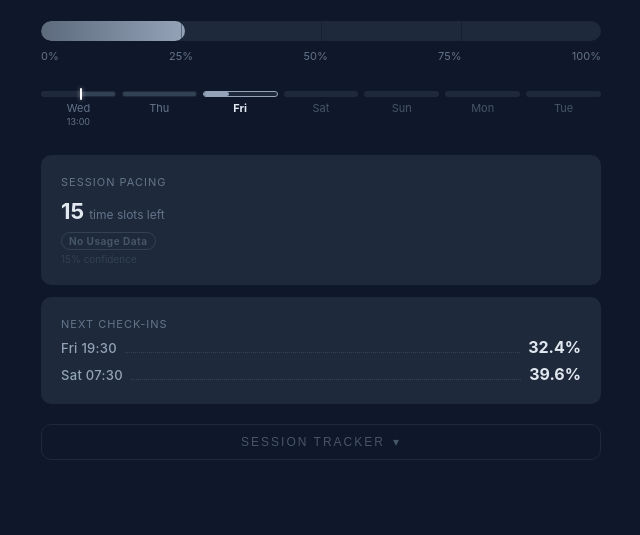
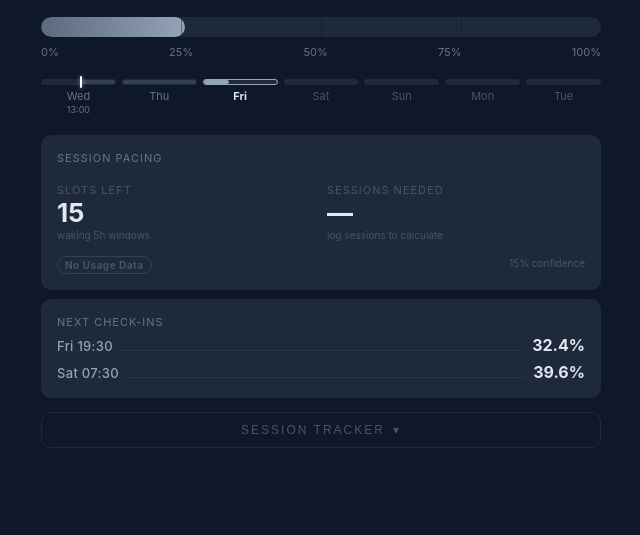
Before and after one commit to zstoimenov/claude-usage-tracker, a plain HTML site: page index.html in a window 1280 px wide. Shown: the part 265-800 px from the top of the page, without its empty margins (319-959 px from the left). Drawn offline with Linux system fonts and the light colour scheme.

Commit message:
Update index.html

```diff
--- a/index.html
+++ b/index.html
@@ -28,9 +28,9 @@
       align-items: center;
       justify-content: center;
       font-family: -apple-system, 'Inter', 'Helvetica Neue', sans-serif;
-      padding: 24px;
-      padding-top: max(24px, env(safe-area-inset-top));
-      padding-bottom: max(24px, env(safe-area-inset-bottom));
+      padding: clamp(12px, 2.5vh, 24px);
+      padding-top: max(clamp(12px, 2.5vh, 24px), env(safe-area-inset-top));
+      padding-bottom: max(clamp(12px, 2.5vh, 24px), env(safe-area-inset-bottom));
       color: #e2e8f0;
     }
 
@@ -41,7 +41,7 @@
 
     .header {
       text-align: center;
-      margin-bottom: 32px;
+      margin-bottom: clamp(16px, 3vh, 32px);
     }
     .header-label {
       font-size: 13px;
@@ -62,10 +62,10 @@
 
     .big-pct {
       text-align: center;
-      margin-bottom: 28px;
+      margin-bottom: clamp(12px, 2.5vh, 28px);
     }
     .big-pct .number {
-      font-size: clamp(64px, 16vw, 88px);
+      font-size: clamp(52px, 14vw, 88px);
       font-weight: 700;
       letter-spacing: -4px;
       line-height: 1;
@@ -85,10 +85,42 @@
     .main-bar-wrap {
       background: #1e293b;
       border-radius: 12px;
-      overflow: hidden;
+      overflow: visible;
       height: 20px;
       margin-bottom: 8px;
       position: relative;
+    }
+    /* Clip only the fill bar, not the marker */
+    .main-bar-inner {
+      position: absolute;
+      inset: 0;
+      border-radius: 12px;
+      overflow: hidden;
+    }
+    .main-bar-weekly-marker {
+      position: absolute;
+      top: 50%;
+      width: 2px;
+      height: 28px;
+      background: #f8fafc;
+      border-radius: 1px;
+      transform: translate(-50%, -50%);
+      z-index: 3;
+      box-shadow: 0 0 4px rgba(248,250,252,0.53);
+      transition: left 0.5s;
+    }
+    .main-bar-weekly-label {
+      position: absolute;
+      top: 50%;
+      transform: translateY(-50%);
+      font-size: 10px;
+      font-weight: 700;
+      color: #f8fafc;
+      z-index: 4;
+      pointer-events: none;
+      transition: left 0.5s;
+      text-shadow: 0 0 6px rgba(15,23,42,0.9);
+      white-space: nowrap;
     }
     .main-bar-fill {
       height: 100%;
@@ -107,14 +139,13 @@
       justify-content: space-between;
       font-size: 11px;
       color: #64748b;
-      margin-bottom: 28px;
+      margin-bottom: clamp(12px, 2.5vh, 28px);
     }
-
     .day-grid {
       display: grid;
       grid-template-columns: repeat(7, 1fr);
       gap: 6px;
-      margin-bottom: 28px;
+      margin-bottom: clamp(12px, 2.5vh, 28px);
     }
     .day-cell {
       text-align: center;
@@ -161,13 +192,13 @@
     .stats-grid {
       display: flex;
       flex-direction: column;
-      gap: 12px;
-      margin-bottom: 20px;
+      gap: clamp(8px, 1.2vh, 12px);
+      margin-bottom: clamp(10px, 1.8vh, 20px);
     }
     .stat-card {
       background: #1e293b;
       border-radius: 10px;
-      padding: 20px 20px;
+      padding: clamp(14px, 2vh, 20px);
     }
     .stat-label {
       font-size: 11px;
@@ -179,34 +210,37 @@
     .stat-card-remaining {
       display: flex;
       flex-direction: column;
-      justify-content: center;
+      gap: 12px;
     }
-    .stat-card-inner {
-      display: flex;
-      justify-content: space-between;
-      align-items: center;
+    .pacing-top-row {
+      display: grid;
+      grid-template-columns: 1fr 1fr;
+      gap: 12px;
     }
-    .stat-card-left {
-      display: flex;
-      flex-direction: column;
+    .pacing-stat { }
+    .pacing-stat-label {
+      font-size: 11px;
+      color: #475569;
+      text-transform: uppercase;
+      letter-spacing: 1px;
+      margin-bottom: 3px;
     }
-    .stat-card-right {
-      display: flex;
-      flex-direction: column;
-      align-items: flex-end;
-    }
-    .stat-value {
-      font-weight: 600;
-    }
-    .stat-value.large { font-size: 26px; }
-    .stat-value.small { font-size: 12px; }
-
-    /* ── Pacing stat styles ── */
-    .pacing-value {
-      font-size: 22px;
+    .pacing-stat-value {
+      font-size: 26px;
       font-weight: 700;
       color: #e2e8f0;
-      line-height: 1.5;
+      line-height: 1;
+    }
+    .pacing-stat-sub {
+      font-size: 10px;
+      color: #475569;
+      margin-top: 3px;
+    }
+    .pacing-bottom-row {
+      display: flex;
+      align-items: center;
+      justify-content: space-between;
+      gap: 8px;
     }
     .pacing-badge {
       display: inline-block;
@@ -215,7 +249,6 @@
       padding: 2px 7px;
       border-radius: 20px;
       letter-spacing: 0.5px;
-      margin-top: 4px;
     }
     .pacing-badge.comfortable { background: #14532d; color: #4ade80; }
     .pacing-badge.moderate    { background: #422006; color: #eab308; }
@@ -224,8 +257,8 @@
     .pacing-badge.no-data     { background: #1e293b; color: #475569; border: 1px solid #334155; }
     .pacing-confidence {
       font-size: 10px;
-      color: #334155;
-      margin-top: 3px;
+      color: #475569;
+      text-align: right;
     }
 
     .checkins-list {
@@ -900,10 +933,14 @@
       </div>
 
       <div class="main-bar-wrap" id="mainBarWrap">
-        <div class="main-bar-fill" id="mainBarFill"></div>
-        <div class="main-bar-tick" style="left:25%"></div>
-        <div class="main-bar-tick" style="left:50%"></div>
-        <div class="main-bar-tick" style="left:75%"></div>
+        <div class="main-bar-inner">
+          <div class="main-bar-fill" id="mainBarFill"></div>
+          <div class="main-bar-tick" style="left:25%"></div>
+          <div class="main-bar-tick" style="left:50%"></div>
+          <div class="main-bar-tick" style="left:75%"></div>
+        </div>
+        <div class="main-bar-weekly-marker" id="mainBarWeeklyMarker" style="display:none"></div>
+        <div class="main-bar-weekly-label" id="mainBarWeeklyLabel" style="display:none"></div>
       </div>
       <div class="main-bar-labels">
         <span>0%</span><span>25%</span><span>50%</span><span>75%</span><span>100%</span>
@@ -913,17 +950,22 @@
 
       <div class="stats-grid">
         <div class="stat-card stat-card-remaining">
-          <div class="stat-card-inner">
-            <div class="stat-card-left">
-              <div class="stat-label">Session Pacing</div>
-              <div class="pacing-value" id="pacingSlots">—</div>
-              <div id="pacingBadgeWrap"></div>
-              <div class="pacing-confidence" id="pacingConfidence"></div>
+          <div class="stat-label">Session Pacing</div>
+          <div class="pacing-top-row">
+            <div class="pacing-stat">
+              <div class="pacing-stat-label">Slots Left</div>
+              <div class="pacing-stat-value" id="pacingSlots">—</div>
+              <div class="pacing-stat-sub">waking 5h windows</div>
             </div>
-            <div class="stat-card-right">
-              <div class="stat-label" id="weeklyBadgeLabel" style="display:none;text-align:right">Weekly Usage</div>
-              <div class="stat-value large" id="weeklyBadge" style="display:none;text-align:right">—</div>
+            <div class="pacing-stat">
+              <div class="pacing-stat-label">Sessions Needed</div>
+              <div class="pacing-stat-value" id="pacingNeeded">—</div>
+              <div class="pacing-stat-sub" id="pacingNeededSub">log sessions to calculate</div>
             </div>
+          </div>
+          <div class="pacing-bottom-row">
+            <div id="pacingBadgeWrap"></div>
+            <div class="pacing-confidence" id="pacingConfidence"></div>
           </div>
         </div>
         <div class="stat-card stat-card-checkins">
@@ -1258,29 +1300,31 @@
       const pacing = calcPacing(trackerData);
 
       const pacingSlotsEl      = document.getElementById("pacingSlots");
+      const pacingNeededEl     = document.getElementById("pacingNeeded");
+      const pacingNeededSub    = document.getElementById("pacingNeededSub");
       const pacingBadgeWrap    = document.getElementById("pacingBadgeWrap");
       const pacingConfidenceEl = document.getElementById("pacingConfidence");
 
-      // Slot count lines — two clearly labelled rows
+      // Slots left
+      pacingSlotsEl.textContent = pacing.availableSlots;
+
+      // Sessions needed
       if (pacing.sessionsRemaining !== null) {
-        const sessStr = pacing.sessionsRemaining.toFixed(1);
-        pacingSlotsEl.innerHTML =
-          `<span style="font-size:22px;font-weight:700">${pacing.availableSlots}</span>` +
-          `<span style="font-size:12px;color:#64748b;font-weight:400;margin-left:5px">time slots left</span>` +
-          `<br>` +
-          `<span style="font-size:22px;font-weight:700">${sessStr}</span>` +
-          `<span style="font-size:12px;color:#64748b;font-weight:400;margin-left:5px">sessions needed</span>`;
+        pacingNeededEl.textContent = pacing.sessionsRemaining.toFixed(1);
+        const avgData = calcAvg(trackerData.sessions);
+        pacingNeededSub.textContent = avgData
+          ? `at ${avgData.avg.toFixed(1)}% avg/session`
+          : "log sessions to calculate";
       } else {
-        pacingSlotsEl.innerHTML =
-          `<span style="font-size:22px;font-weight:700">${pacing.availableSlots}</span>` +
-          `<span style="font-size:12px;color:#64748b;font-weight:400;margin-left:5px">time slots left</span>`;
+        pacingNeededEl.textContent = "—";
+        pacingNeededSub.textContent = "log sessions to calculate";
       }
 
       // Badge
       pacingBadgeWrap.innerHTML =
         `<span class="pacing-badge ${pacing.badge}">${pacing.badgeLabel}</span>`;
 
-      // Forfeit warning + confidence line
+      // Confidence + forfeit warning
       let confText = "";
       if (pacing.forfeited > 0.1 && isFinite(pacing.forfeited)) {
         confText = `~${pacing.forfeited.toFixed(1)} sessions at risk`;
@@ -1362,19 +1406,23 @@
         }
       });
 
-      // ── Weekly usage badge (fresh if logged within 12h) ──
-      const weeklyBadge = document.getElementById("weeklyBadge");
-      const weeklyLabel = document.getElementById("weeklyBadgeLabel");
-      const TWELVE_HOURS = 12 * 60 * 60 * 1000;
+      // ── Weekly usage marker on main bar ──
+      const weeklyMarker = document.getElementById("mainBarWeeklyMarker");
+      const weeklyLabel  = document.getElementById("mainBarWeeklyLabel");
       const sw = trackerData.spotWeekly;
-      if (sw !== null && (Date.now() - sw.ts) < TWELVE_HOURS) {
-        weeklyBadge.textContent = sw.value.toFixed(1) + "%";
-        weeklyBadge.style.color = colour;
-        weeklyLabel.style.display = "";
-        weeklyBadge.style.display = "";
+      if (sw !== null && sw.value !== null) {
+        const wPct = Math.min(100, Math.max(0, sw.value));
+        weeklyMarker.style.display = "";
+        weeklyMarker.style.left    = wPct + "%";
+        // Label sits just left of the marker, min 24px from left edge
+        const labelOffset = Math.max(wPct - 1, 2);
+        weeklyLabel.style.display  = "";
+        weeklyLabel.style.left     = labelOffset + "%";
+        weeklyLabel.style.transform = "translate(-100%, -50%)";
+        weeklyLabel.textContent    = sw.value.toFixed(1) + "%";
       } else {
-        weeklyLabel.style.display = "none";
-        weeklyBadge.style.display = "none";
+        weeklyMarker.style.display = "none";
+        weeklyLabel.style.display  = "none";
       }
 
       // ── Check-ins projection ──
```
